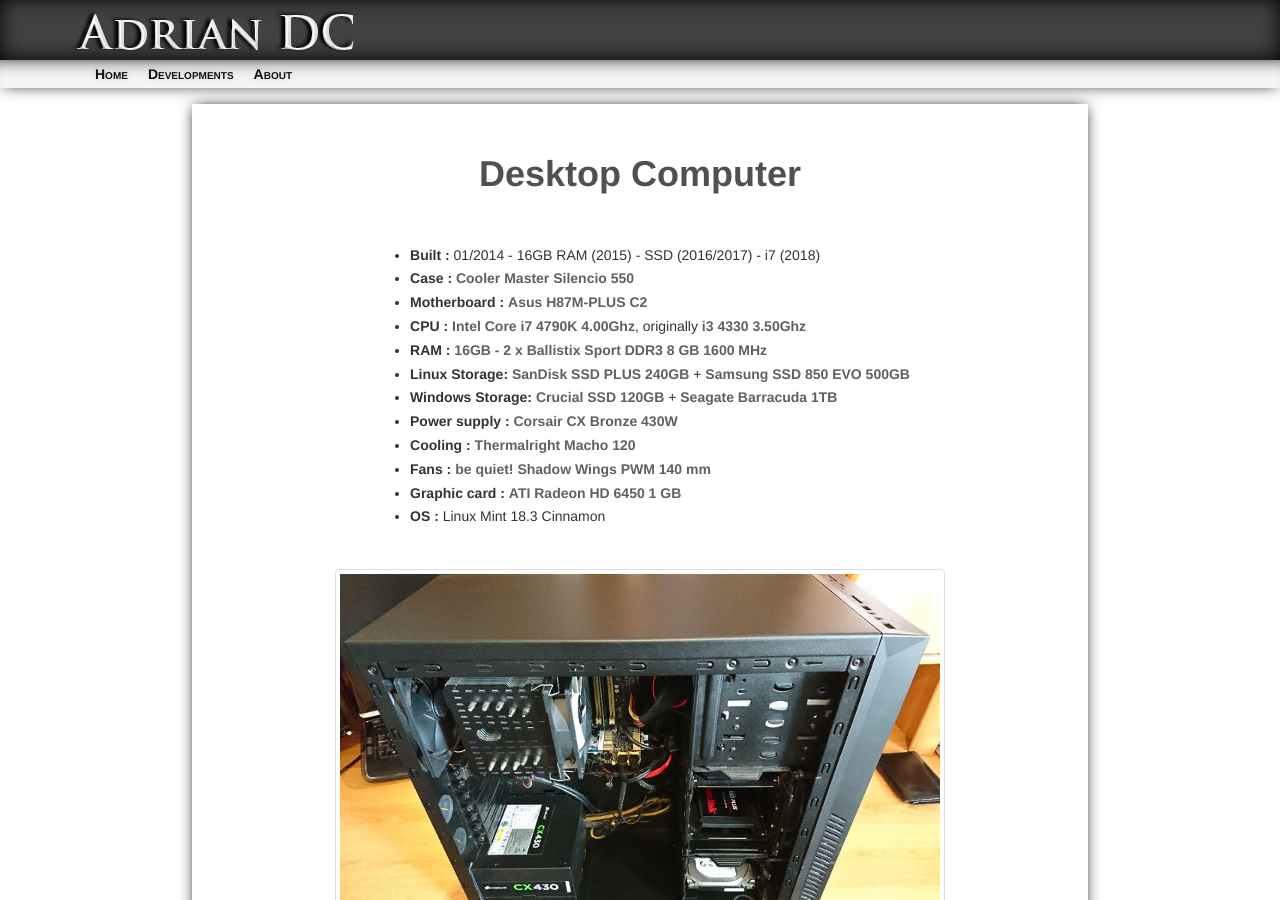
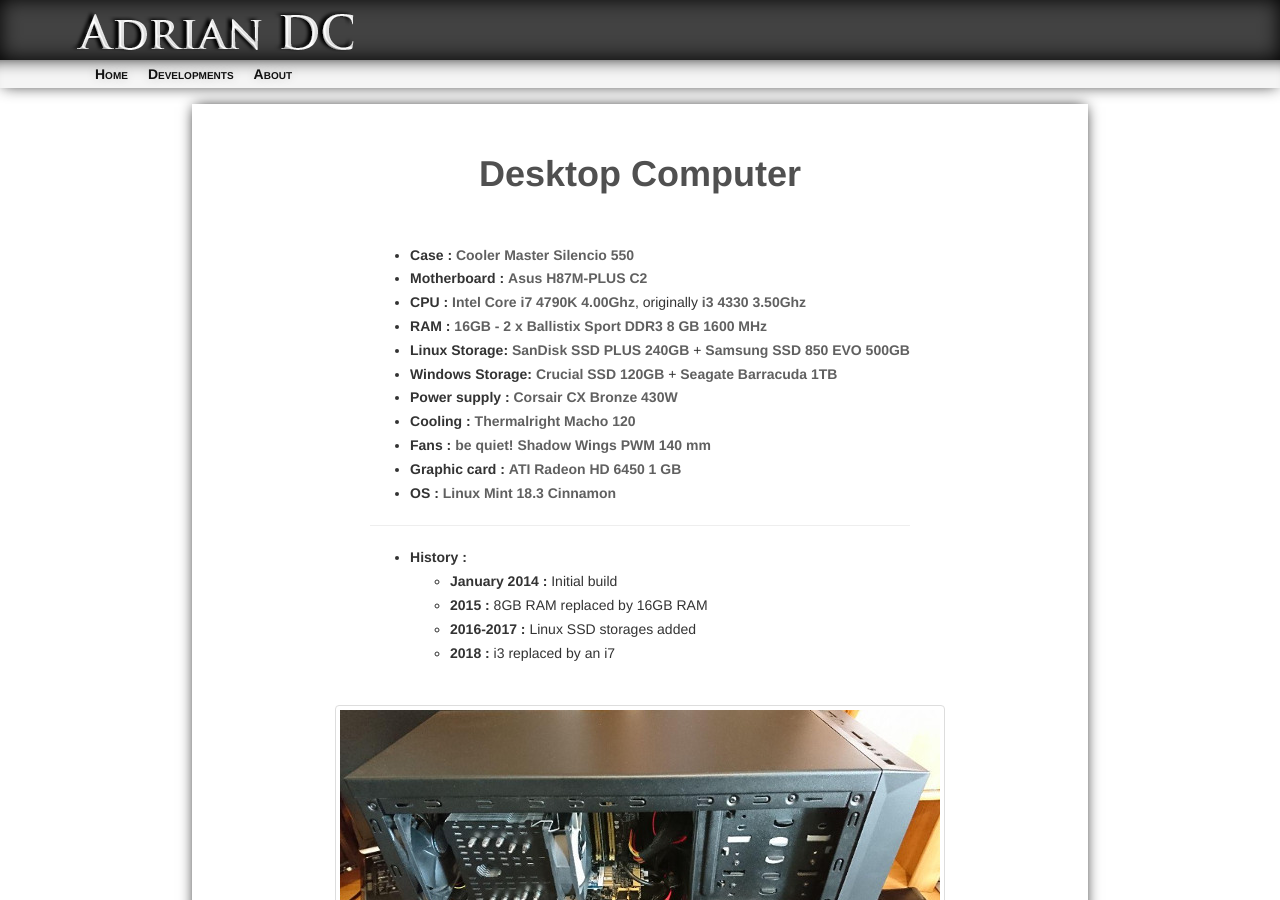
Before and after one commit to AdrianDC/adriandc.github.io, a Jekyll site: the page built from computer.md, in a window 1280 px wide and 900 px high. Built offline with Jekyll 4.4.1, drawn with Linux system fonts in a browser that asks for light colours; nearby versions of some CDN libraries.

Commit message:
computer: Various contents and links improvements
Change-Id: I10426b181d41dea14040fc7f883b909762325812

```diff
--- a/computer.md
+++ b/computer.md
@@ -9,8 +9,8 @@
 <br />
 
 <div style="display: inline-block; line-height: 1.7em; text-align: left;">
-* **Built :** 01/2014 - 16GB RAM (2015) - SSD (2016/2017) - i7 (2018)
-* **Case :** [Cooler Master Silencio 550](http://www.coolermaster.fr/product.php?product_id=6709){: target="_blank" }
+
+* **Case :** [Cooler Master Silencio 550](https://eu.coolermaster.com/en/case/case-by-series/silencio-550/){: target="_blank" }
 * **Motherboard :** [Asus H87M-PLUS C2](https://www.asus.com/Motherboards/H87MPLUS/){: target="_blank" }
 * **CPU :** [Intel Core i7 4790K 4.00Ghz](https://ark.intel.com/products/80807){: target="_blank" }, originally [i3 4330 3.50Ghz](http://ark.intel.com/products/77769){: target="_blank" }
 * **RAM :** [16GB - 2 x Ballistix Sport DDR3 8 GB 1600 MHz](http://www.crucial.com/usa/en/bls8g3d1609ds1s00){: target="_blank" }
@@ -19,8 +19,16 @@
 * **Power supply :** [Corsair CX Bronze 430W](http://www.corsair.com/en-ww/cx430-80-plus-bronze-certified-power-supply){: target="_blank" }
 * **Cooling :** [Thermalright Macho 120](http://thermalright.com/product/macho120-rev-a){: target="_blank" }
 * **Fans :** [be quiet! Shadow Wings PWM 140 mm](http://www.bequiet.com/fr/casefans/264){: target="_blank" }
-* **Graphic card :** [ATI Radeon HD 6450 1 GB](http://www.amd.com/fr-fr/products/graphics/desktop/6000/6450){: target="_blank" }
-* **OS :** Linux Mint 18.3 Cinnamon
+* **Graphic card :** [ATI Radeon HD 6450 1 GB](https://www.google.com/search?q=AMD+Radeon+HD+6450+1+GB+DDR3){: target="_blank" }
+* **OS :** [Linux Mint 18.3 Cinnamon](https://linuxmint.com){: target="_blank" }
+
+---
+* **History :**
+  * **January 2014 :** Initial build
+  * **2015 :** 8GB RAM replaced by 16GB RAM
+  * **2016-2017 :** Linux SSD storages added
+  * **2018 :** i3 replaced by an i7
+
 </div>
 
 <br />
```
